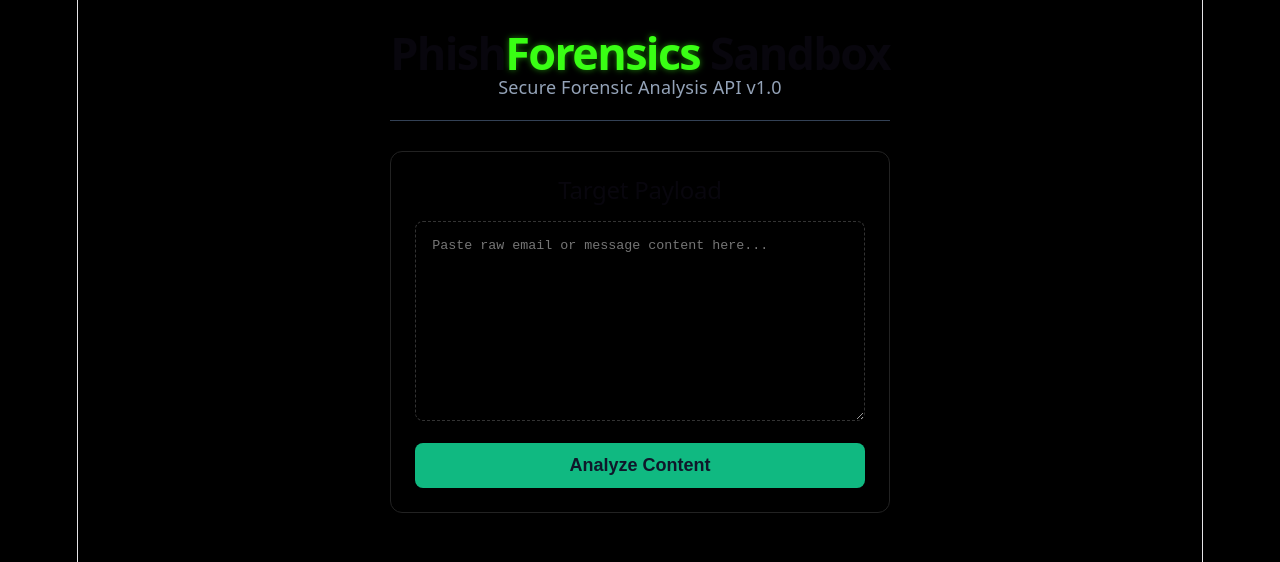
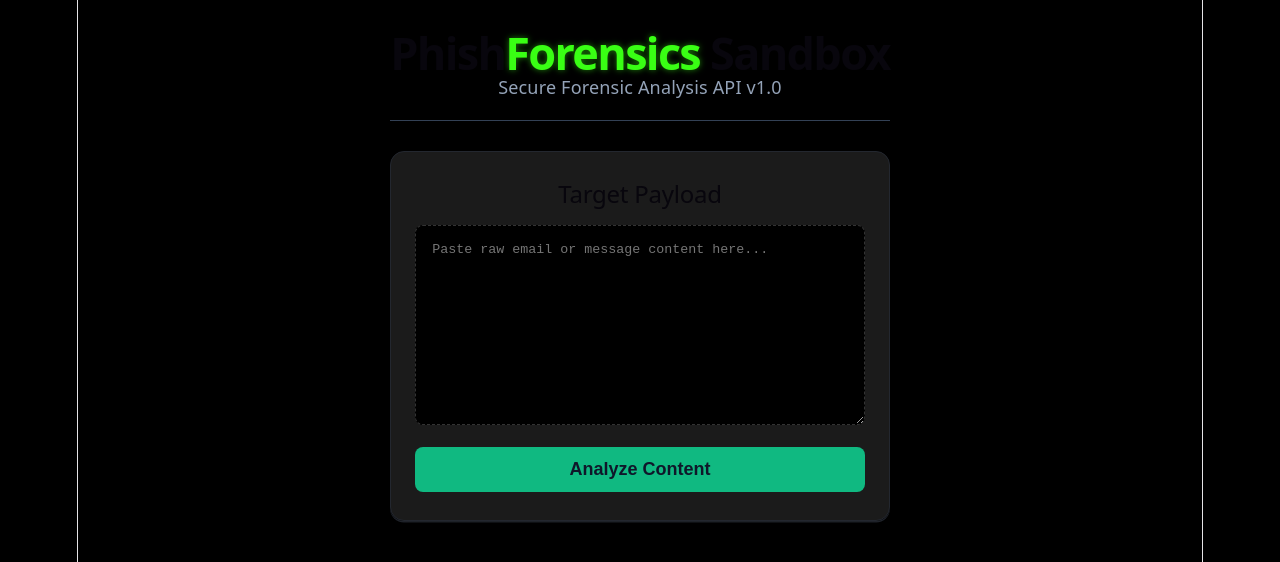
Before and after one commit to Infernoooooo7/bug, a React app in the folder frontend/: page / in a window 1280 px wide. Shown: the top 562 px of the page. Built offline with nearby package versions, Linux system fonts and the light colour scheme; the HTML template or start-up script is replaced by a standard one.

Commit message:
UI: Improve card contrast and section separation for risk distribution

```diff
--- a/frontend/src/App.css
+++ b/frontend/src/App.css
@@ -30,11 +30,13 @@ body {
 }
 
 .glass-card {
-  background-color: #000000; /* Pure black */
-  border: 1px solid #222222; /* Very faint dark grey border */
-  border-radius: 12px;
-  padding: 24px;
-  /* Removed the box-shadow completely for a flat, seamless look */
+  background: rgba(30, 30, 30, 0.92); /* Slightly lighter, semi-transparent */
+  border: 1.5px solid #23272f;
+  border-radius: 14px;
+  padding: 28px 24px;
+  margin-bottom: 28px;
+  box-shadow: 0 4px 24px 0 rgba(0,0,0,0.25), 0 1.5px 0 0 #23272f;
+  transition: box-shadow 0.2s;
 }
 
 .textarea {
@@ -74,21 +76,23 @@ body {
 }
 
 .btn-export {
-  background-color: transparent;
-  color: #39ff14;
+  background: linear-gradient(90deg, #39ff14 0%, #10b981 100%);
+  color: #0f172a;
   font-weight: bold;
-  font-size: 0.9rem;
-  padding: 8px 16px;
-  border: 1px solid #39ff14;
-  border-radius: 6px;
+  font-size: 1rem;
+  padding: 10px 24px;
+  border: none;
+  border-radius: 8px;
   cursor: pointer;
   transition: 0.2s;
   display: inline-block;
   margin-top: 10px;
+  box-shadow: 0 2px 8px 0 rgba(57,255,20,0.08);
 }
 
 .btn-export:hover {
-  background-color: rgba(57, 255, 20, 0.1);
+  background: linear-gradient(90deg, #10b981 0%, #39ff14 100%);
+  color: #0f172a;
 }
 
 .link-card-grid {
@@ -142,6 +146,7 @@ body {
   font-weight: bold;
   font-family: monospace;
 }
+
 /* SECURITY INSIGHTS CARD */
 .insight-grid {
   display: grid;
@@ -175,3 +180,19 @@ body {
 .risk-low { color: #39ff14; }
 .risk-medium { color: #f59e0b; }
 .risk-high { color: #f43f5e; }
+
+.risky-section {
+  background: rgba(244, 63, 94, 0.07);
+  border: 1.5px solid #f43f5e;
+  border-radius: 10px;
+  margin-bottom: 18px;
+  padding: 18px 0 8px 0;
+}
+
+.safe-section {
+  background: rgba(57, 255, 20, 0.07);
+  border: 1.5px solid #39ff14;
+  border-radius: 10px;
+  margin-bottom: 18px;
+  padding: 18px 0 8px 0;
+}
--- a/frontend/src/App.jsx
+++ b/frontend/src/App.jsx
@@ -123,6 +123,7 @@ export default function App() {
             {/* LINK DISTRIBUTION HEAT-MAP */}
             <div className="glass-card" style={{ marginTop: '20px' }}>
               <h3 style={{ color: '#e2e8f0', marginBottom: '20px' }}>Vector Risk Distribution</h3>
+              <div className="risky-section">
                 <h4 style={{ color: '#f43f5e', marginBottom: '10px' }}>Risky URLs</h4>
                 <div className="link-card-grid">
                   {results.riskyUrls.map((item, index) => (
@@ -152,7 +153,8 @@ export default function App() {
                     <div style={{ color: '#94a3b8', fontSize: '0.85rem' }}>No risky URLs detected.</div>
                   )}
                 </div>
-
+              </div>
+              <div className="safe-section">
                 <h4 style={{ color: '#39ff14', marginTop: '20px', marginBottom: '10px' }}>Safe URLs</h4>
                 <div className="link-card-grid">
                   {results.safeUrls.map((item, index) => (
@@ -185,6 +187,7 @@ export default function App() {
               </div>
             </div>
           </div>
+        </div>
       )}
     </div>
   );
```
Lines whose indentation alone changed are shown as unchanged.
